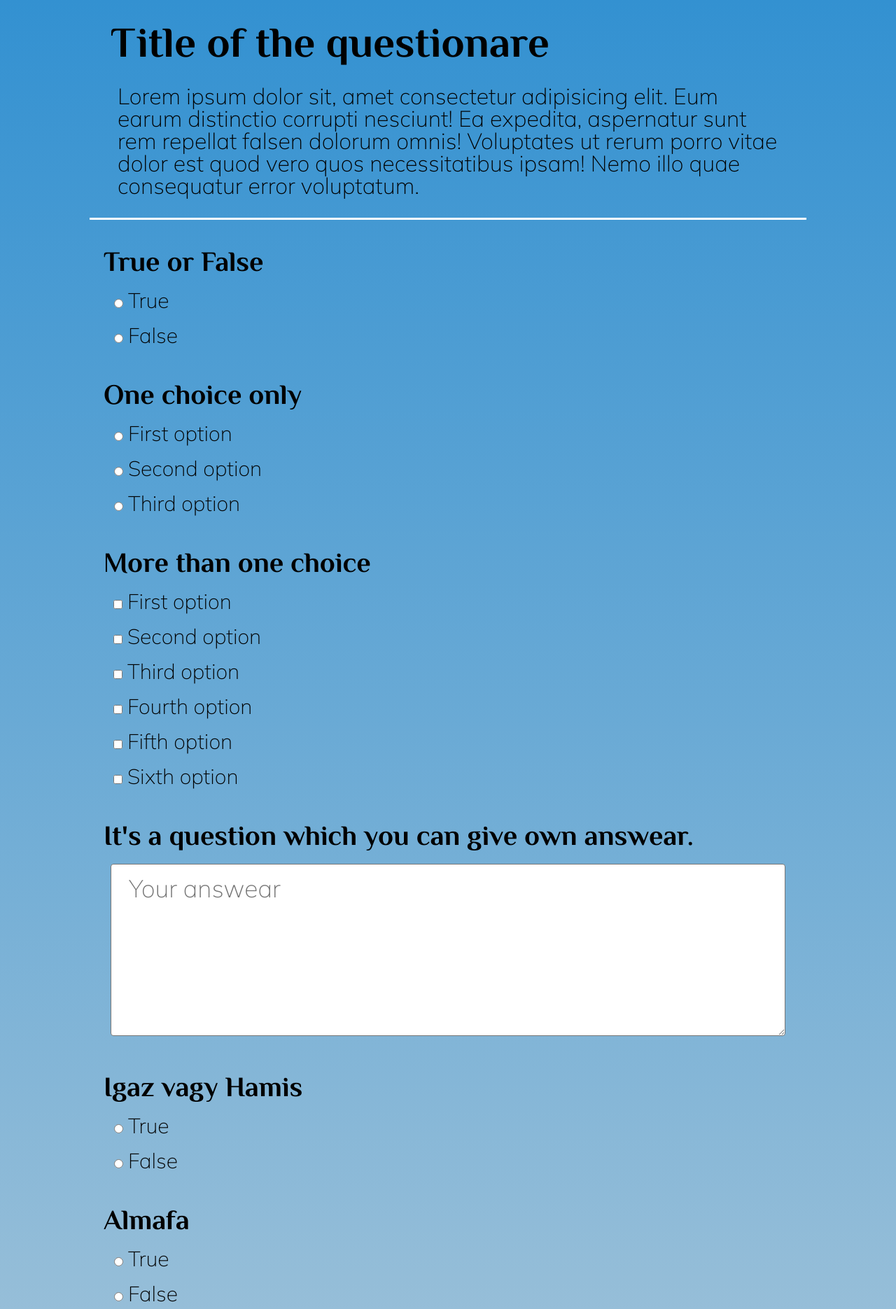
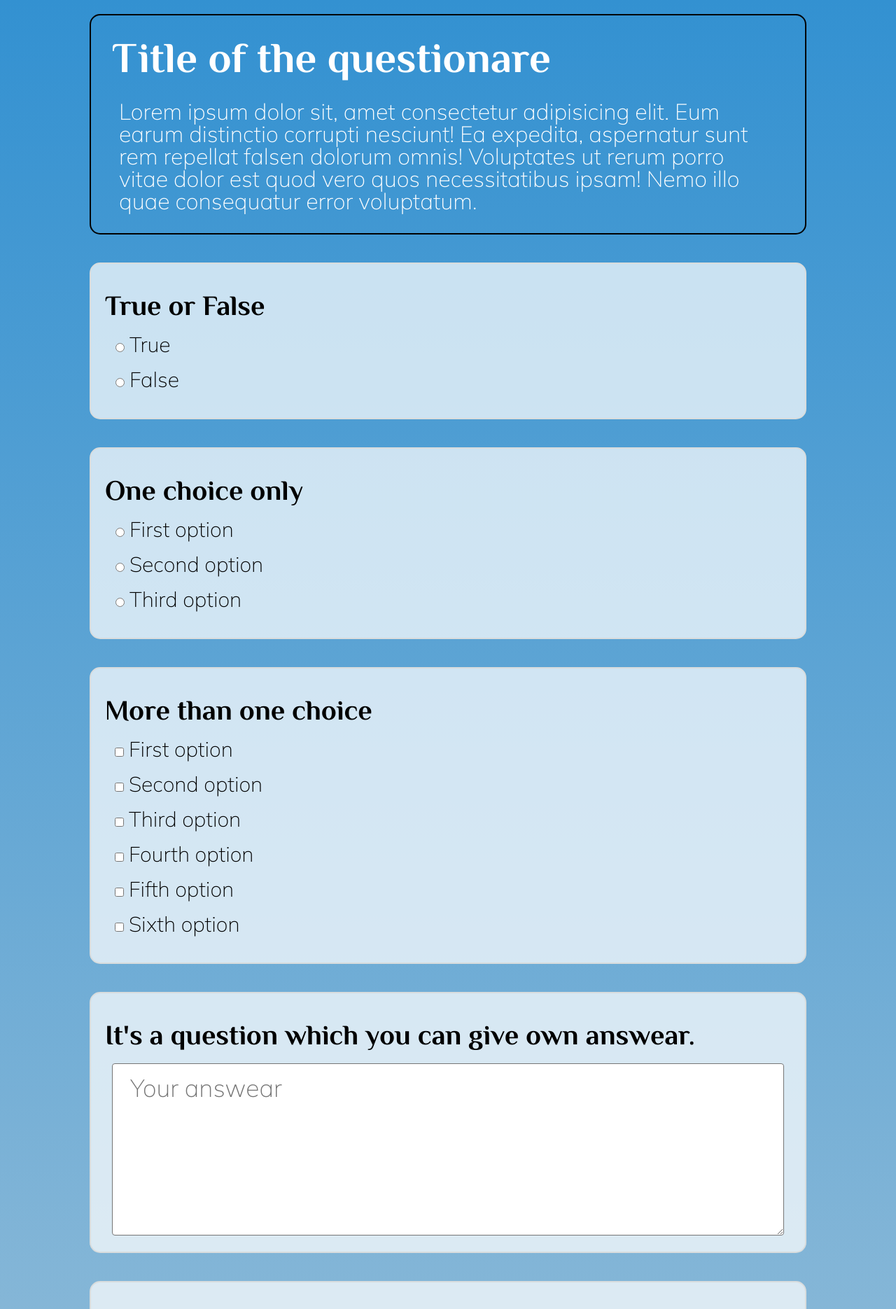
Before and after one commit to SZFM-Project-Team/SZFM_BIG_PROJECT, a PHP site: page / in a window 1280 px wide. Shown: the top 1870 px of the page at 70% size. Run offline with PHP 8.4, Linux system fonts and the light colour scheme.

Commit message:
Végső design kialakítása

```diff
--- a/project/css/style.css
+++ b/project/css/style.css
@@ -1,5 +1,5 @@
 html{
-    background-image: linear-gradient(#3391D1, #D8DCDD);
+    background-image: linear-gradient(#3391D1, #d8dcdd);
 }
 
 body{
@@ -11,11 +11,16 @@ body{
     min-height: 300px;
     max-width: 1024px;
     margin: 0 auto;
+    padding-top: 10px;
+
 }
 
 header{
-    border-bottom: 3px solid white;
+    border: 2px solid black;
+    border-radius: 15px;
     margin-bottom: 40px;
+    margin-top: 10px;
+    color: white;
 }
 
 header h1{
@@ -87,8 +92,14 @@ textarea {
 
 .own-answear{
     padding: 0 30px;
+
 }
 
 .input-wrapper{
-    margin-bottom: 50px;
+    margin-bottom: 40px;
+    background-color: rgba(255, 255, 255, 0.717);
+    padding: 20px 0px;
+    border:#d8dcdd solid 2px;
+    border-radius: 15px;
+
 }
```
